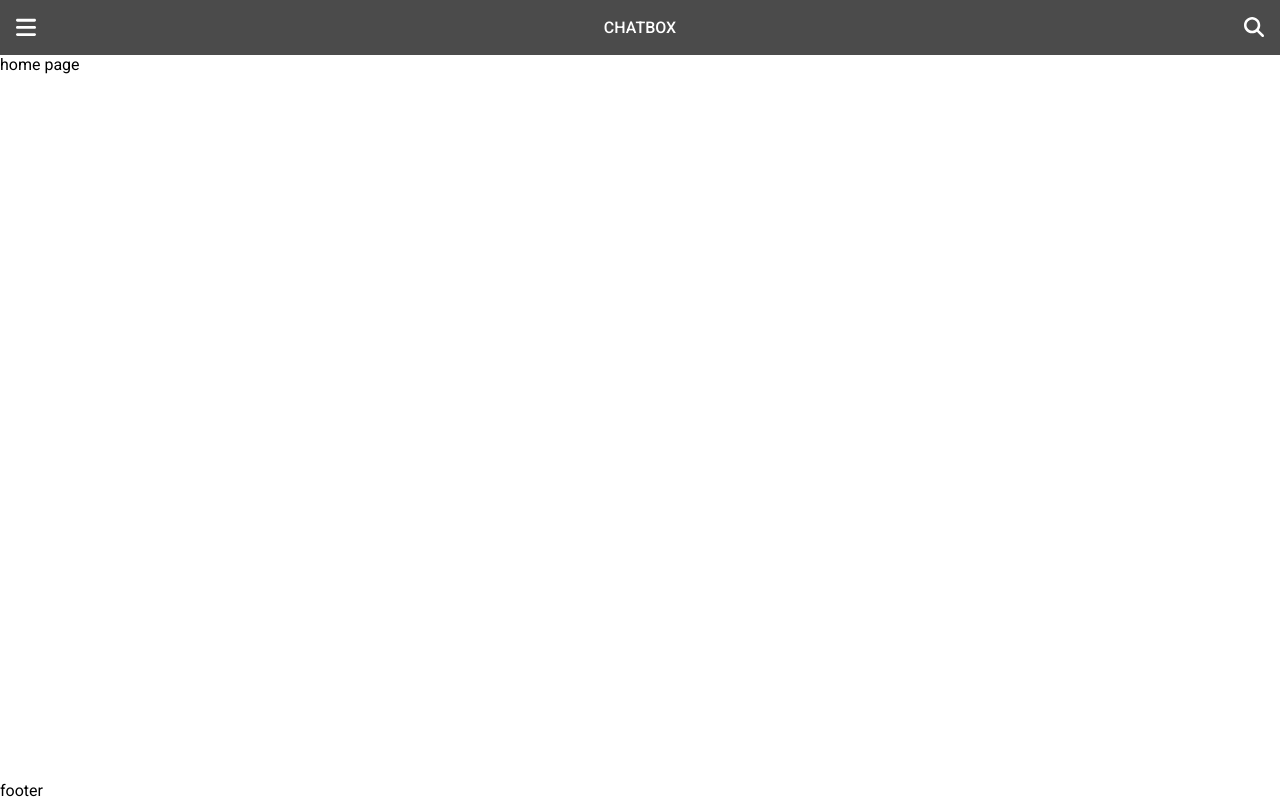
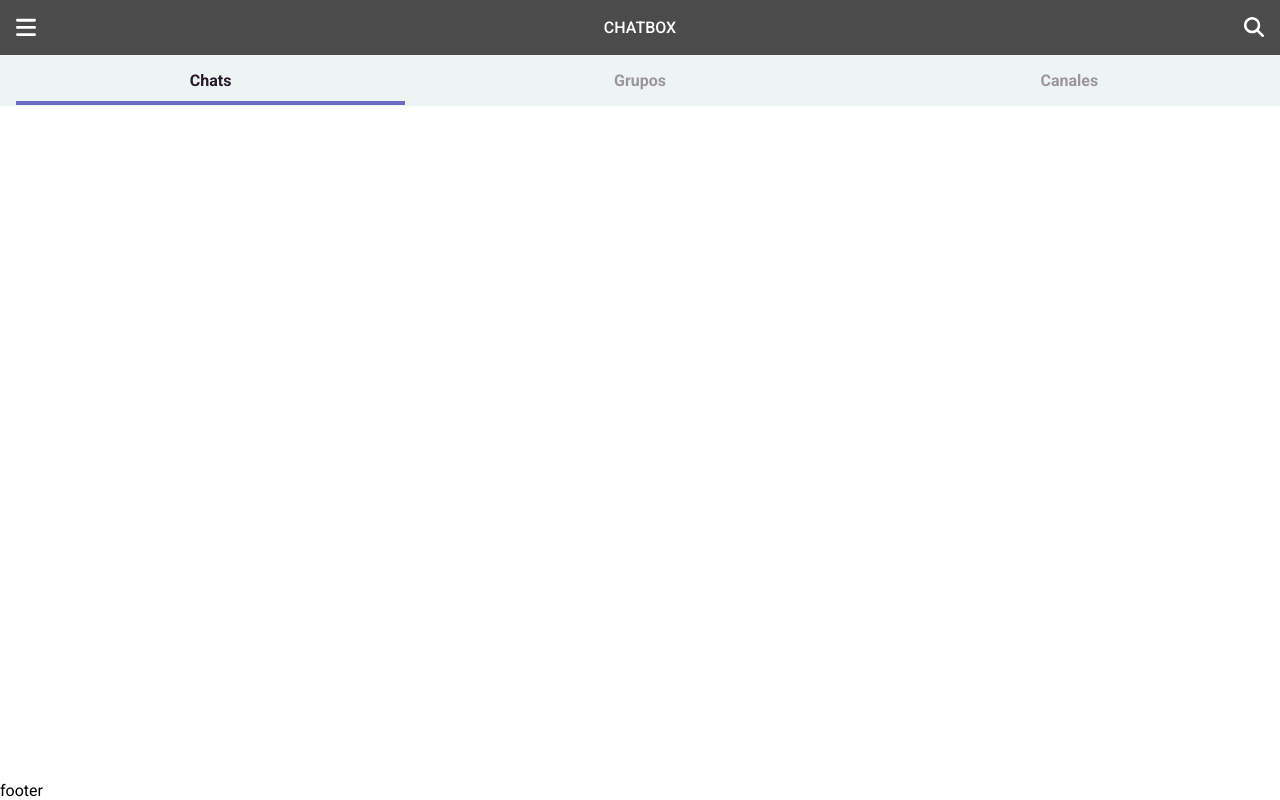
Before and after one commit to No-Country/S7-20-T-NODEREACT, a React (Vite) app in the folder frontend/: page / in a window 1280 px wide. Built offline with nearby package versions, Linux system fonts and the light colour scheme.

Commit message:
feat(web): add interface of the home page nav bar

```diff
--- a/frontend/src/pages/home/HomePage.tsx
+++ b/frontend/src/pages/home/HomePage.tsx
@@ -1,7 +1,9 @@
+import { Nav } from '@/pages/home/components'
+
 const HomePage = (): JSX.Element => {
   return (
     <main>
-      home page
+      <Nav />
     </main>
   )
 }
--- /dev/null
+++ b/frontend/src/pages/home/components/index.ts
@@ -0,0 +1,3 @@
+export * from './nav/Nav'
+export * from './user/UserAvatar'
+export * from './user/UserChat'
--- /dev/null
+++ b/frontend/src/pages/home/components/nav/Nav.tsx
@@ -0,0 +1,47 @@
+import { NavLink } from 'react-router-dom'
+import styled from 'styled-components'
+
+const NavStyled = styled('nav')`
+  display: flex;
+  flex-flow: row nowrap;
+  gap: clamp(2.5rem, 2.5vw, 5rem);
+  padding: clamp(1rem, 1vw, 2rem);
+  background-color: #EEF4F4;
+`
+const NavLinkStyled = styled(NavLink)`
+  flex: 1;
+  color: #9C959C;
+  text-align: center;
+  font-size: clamp(1rem, 1vw, 2rem);
+  font-weight: 700;
+  position: relative;
+
+  &.active{
+    color: #281828;
+
+    span {
+      width: 100%;
+    }
+  }
+`
+const NavBorder = styled('span')`
+  width: 0;
+  height: clamp(0.25rem, 0.25vw, 0.5rem);
+  position: absolute;
+  left: 0;
+  bottom: -80%;
+  background-color: #6D6BC5;
+  transition: width 300ms;
+`
+
+const Nav = (): JSX.Element => {
+  return (
+    <NavStyled>
+      <NavLinkStyled to='/' end>Chats <NavBorder /></NavLinkStyled>
+      <NavLinkStyled to='grupos'>Grupos <NavBorder /></NavLinkStyled>
+      <NavLinkStyled to='canales'>Canales  <NavBorder /></NavLinkStyled>
+    </NavStyled>
+  )
+}
+
+export { Nav }
```
